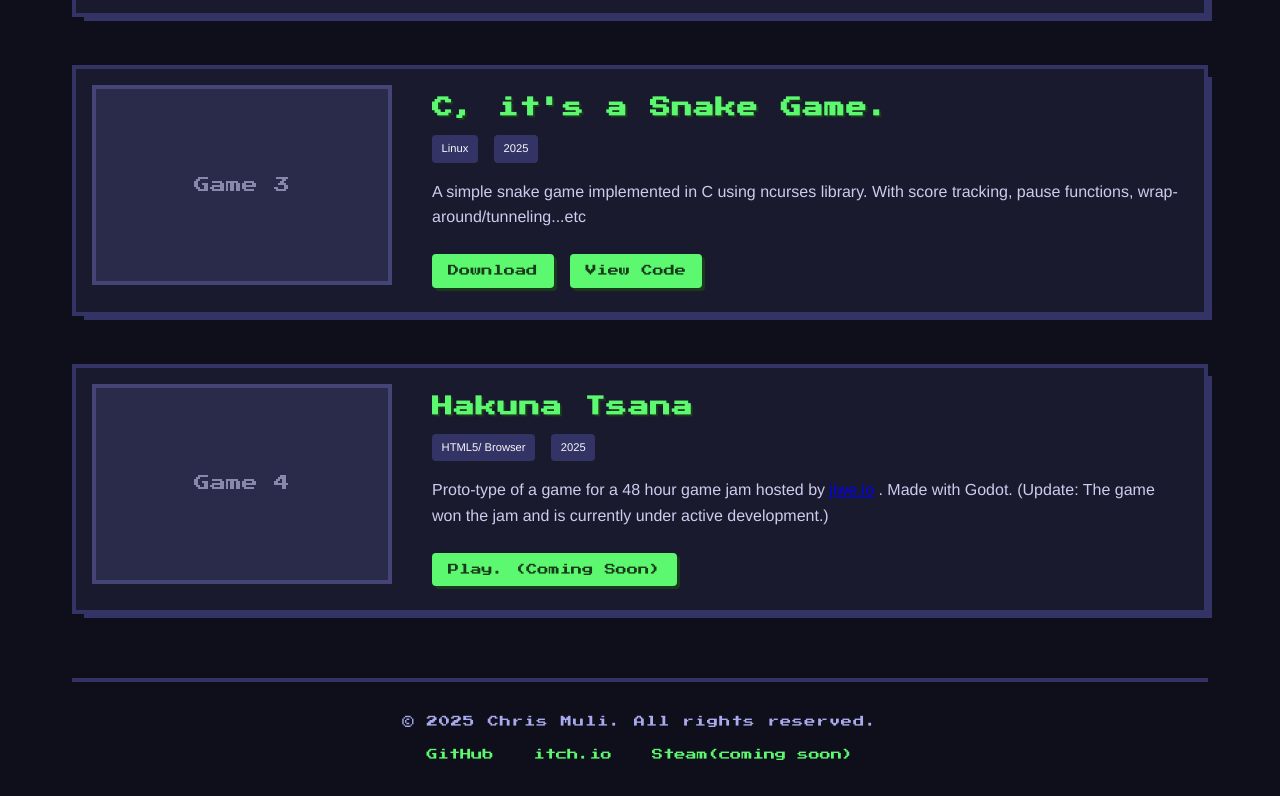
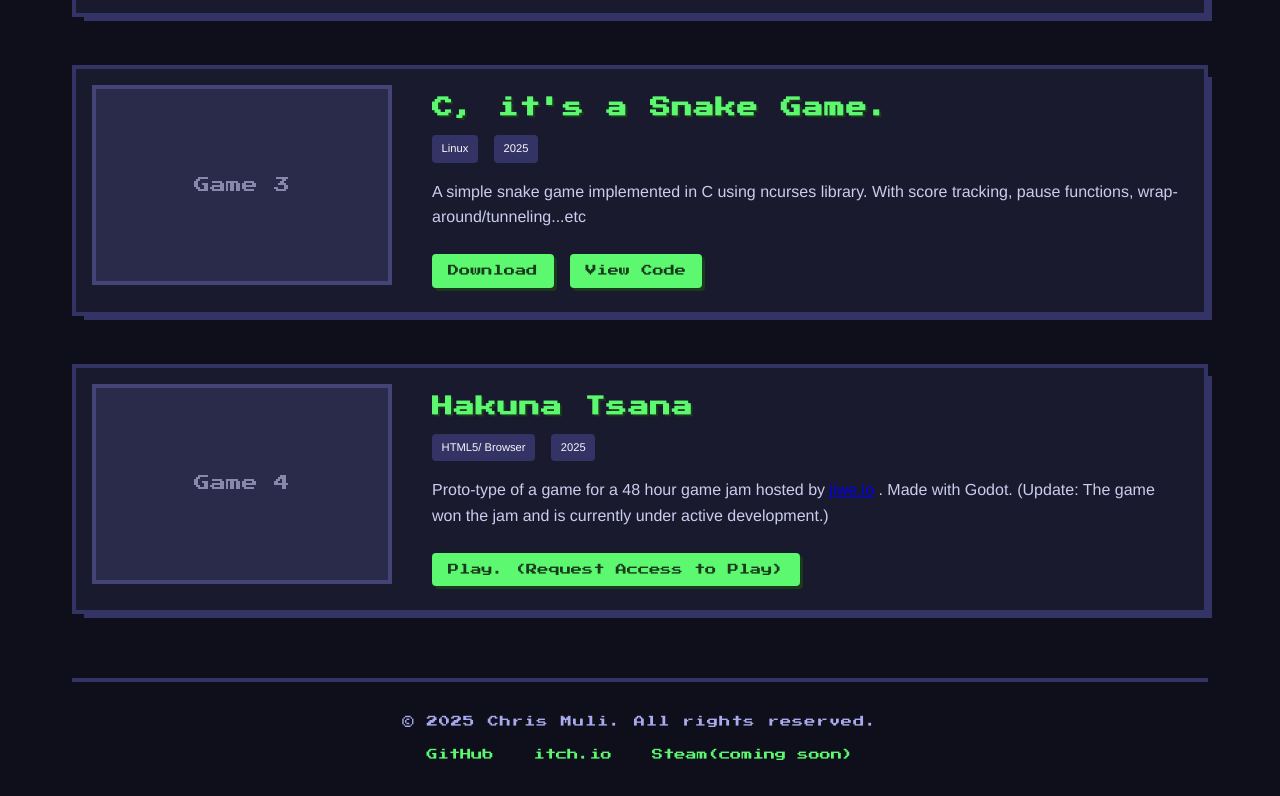
Before and after one commit to mulichris/site, a plain HTML site: page gamedev.html in a window 1280 px wide. Shown: the part 744-1540 px from the top of the page. Drawn offline with Linux system fonts and the light colour scheme.

Commit message:
Update gamedev.html

```diff
--- a/gamedev.html
+++ b/gamedev.html
@@ -95,7 +95,7 @@
                         </div>
                         <p>Proto-type of a game for a 48 hour game jam hosted by <a href="https://jiwe.io" target="_blank">jiwe.io</a> . Made with Godot. (Update: The game won the jam and is currently under active development.)</p>
                                                 <div class="game-links">
-                            <a href="#" class="btn pixel-btn">Play. (Coming Soon)</a>
+                            <a href=""https://mulichris.itch.io/c-its-a-snake-game"" class="btn pixel-btn">Play. (Request Access to Play)</a>
                             <!--<a href="#" class="btn pixel-btn">View Code</a> -->
                         </div>
                     </div>
```
